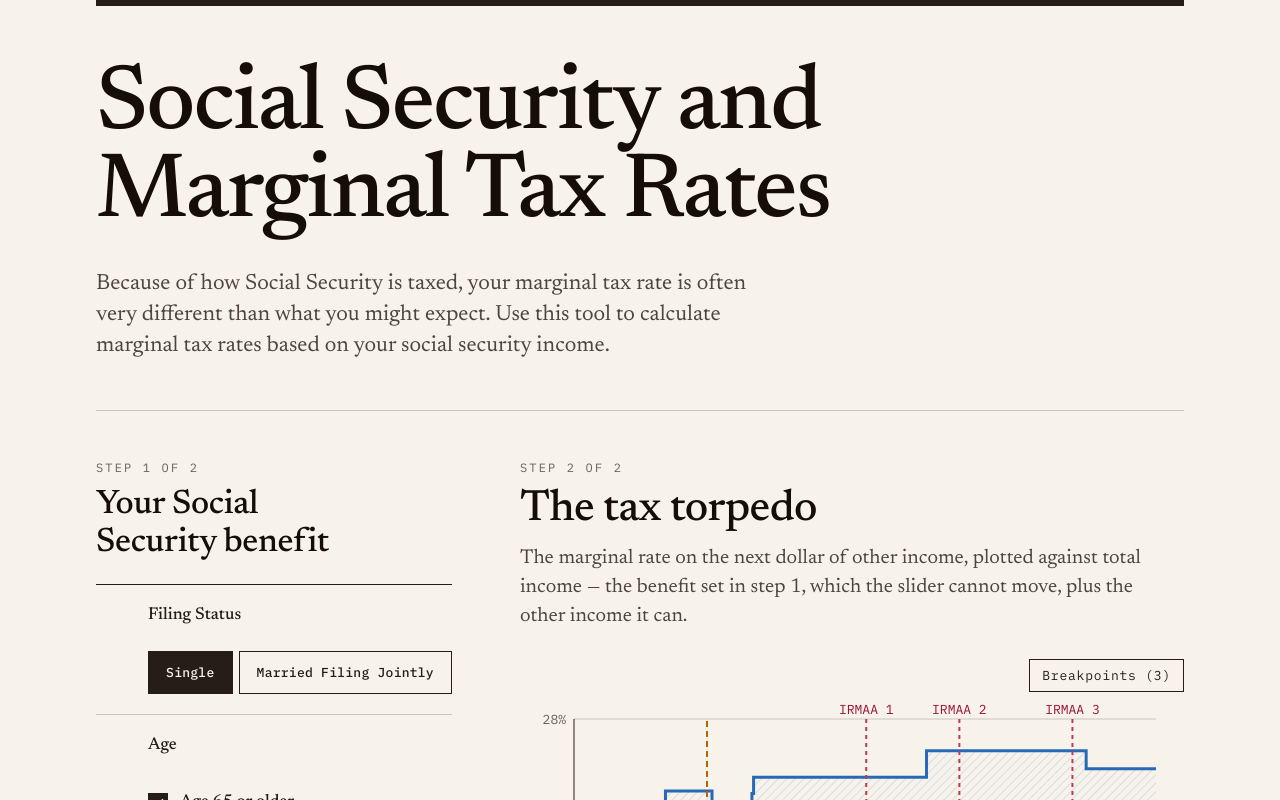
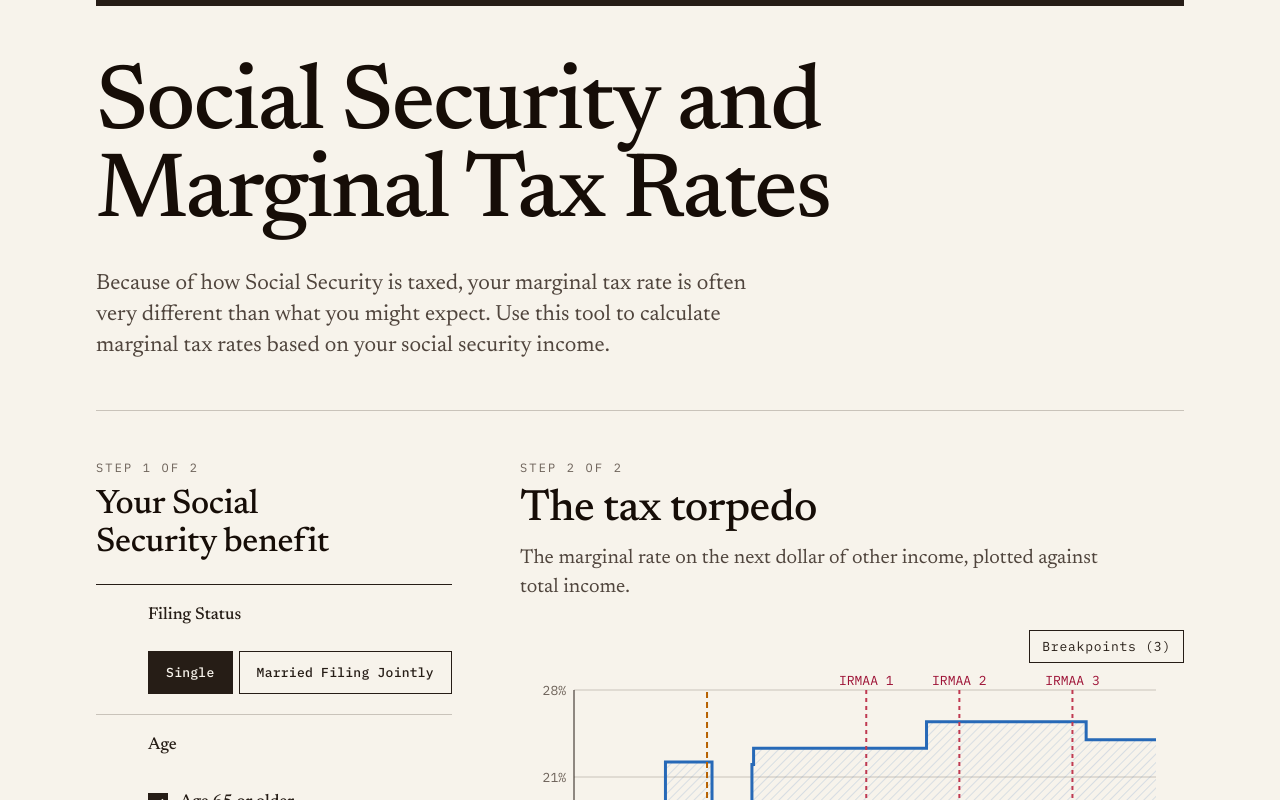
Before and after one commit to ecao310/congenial-octo-spork, a React (Vite) app: page / in a window 1280 px wide. Shown: the top 800 px of the page. Built offline with nearby package versions, Linux system fonts and the light colour scheme.

Commit message:
text update

```diff
--- a/src/components/TorpedoStep.tsx
+++ b/src/components/TorpedoStep.tsx
@@ -192,8 +192,7 @@ export const TorpedoStep: React.FC<TorpedoStepProps> = ({
       </h2>
       <p className="step-deck">
         The marginal rate on the next dollar of other income, plotted against
-        total income — the benefit set in step 1, which the slider cannot move,
-        plus the other income it can.
+        total income.
       </p>
 
       <figure className="chart-figure">
```
